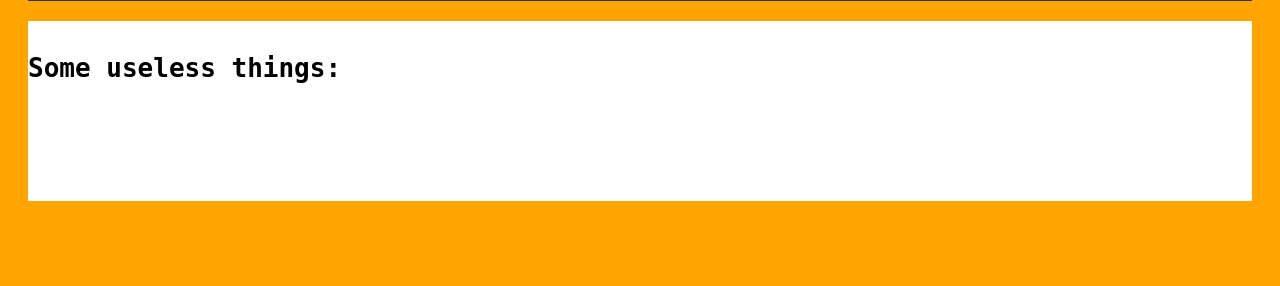
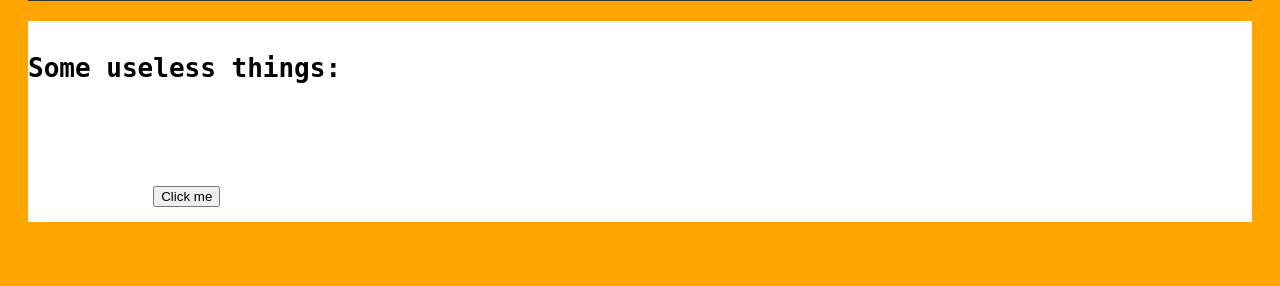
Before and after one commit to wobbuffet2000/NAHZWOBB, a Flask app: page / in a window 1280 px wide. Shown: the part 268-554 px from the top of the page. Run offline with Flask 2, Linux system fonts and the light colour scheme.

Commit message:
Update how.html

```diff
--- a/NAHZWOBB-master/templates/how.html
+++ b/NAHZWOBB-master/templates/how.html
@@ -62,6 +62,7 @@
                <h1>Some useless things:</h1>
                 <a color="black" href="../loop/4">Print number</a>
                 <a color="black" href="../user/5">Or just power things up!</a>
+                <button>Click me</button>
             </pre>
         </div>
     </body>
```
